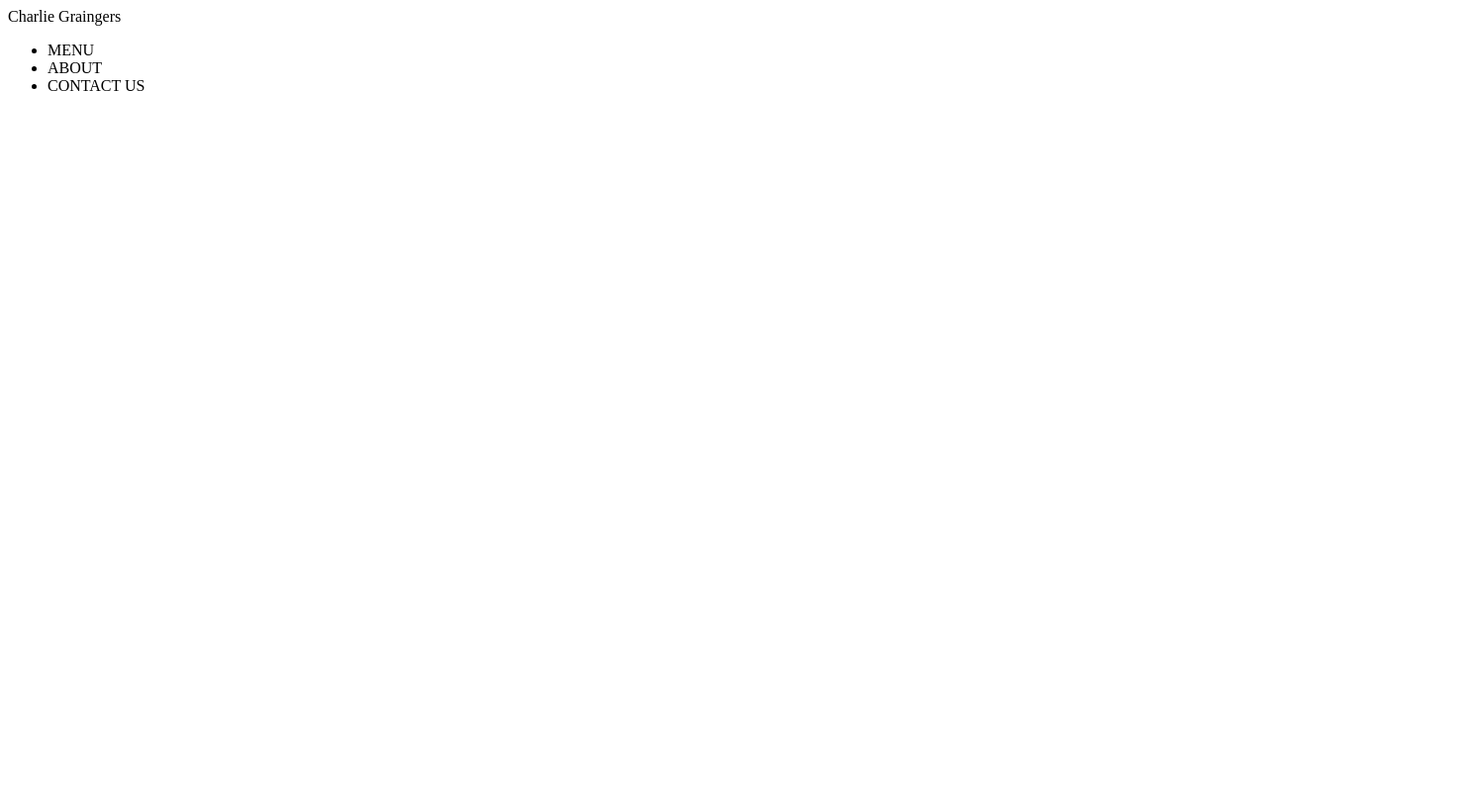
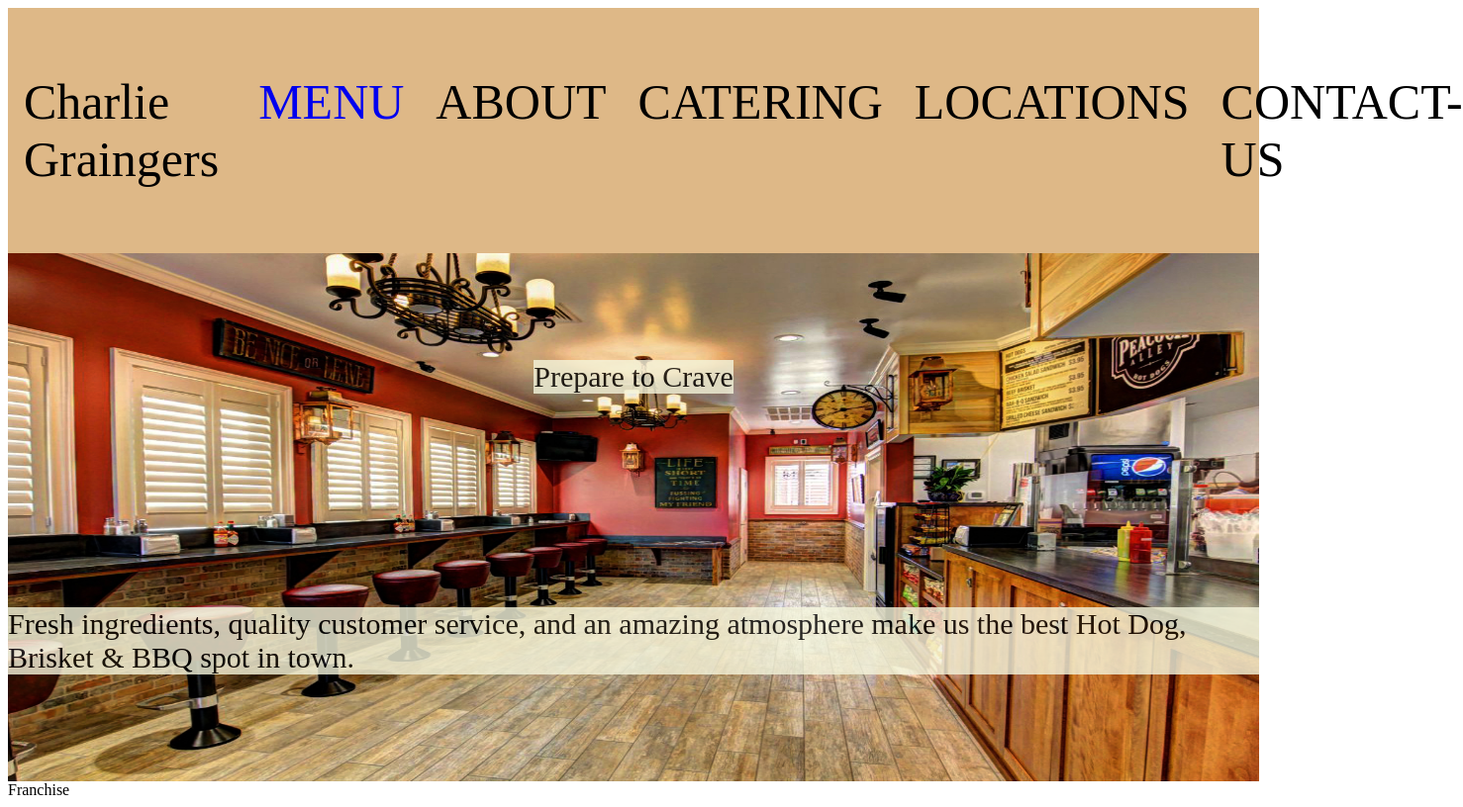
Before and after one commit to huytran5876/StateFarm-SarahLyle, a plain HTML site: page index.html in a window 1280 px wide. Shown: the whole page at 99% size, 1478 px wide, since content can reach past the window. Drawn offline with Linux system fonts and the light colour scheme; files that its build step writes are made by us from their sources; files whose address does not match are found by name.

Commit message:
edited front page layout and added menu html and CSS

```diff
--- a/CSS/styles.css
+++ b/CSS/styles.css
@@ -0,0 +1,67 @@
+body {
+    min-height: 100vh;
+}
+
+/*HEADER*/
+header {
+    padding: 16px;
+    display: flex;
+    align-items: center;
+    justify-content: space-between;
+    background-color: burlywood;
+    font-size: 50px;
+}
+
+.title  {
+    font-weight: bold;
+    font-size: 80px;
+}
+
+:any-link {
+    text-decoration: none;
+}
+
+ul {
+    list-style-type: none;
+    display: flex;
+    gap: 32px;
+    font-size: 50px;
+
+}
+
+/*CONTENT*/
+
+.body,
+.middle {
+    display: flex;
+    flex: 1 1 auto;
+    flex-direction: column;
+}
+
+.middle {
+    background-image: url(/home/huytran5876/CharlieGraingers/pictures/background.jpg);
+    background-repeat: no-repeat;
+    background-size: 100% 100%;
+}
+
+.content {
+    display: flex;
+    flex: 1 1 auto;
+    flex-direction: column;
+    justify-content: space-around;
+    align-items: center;
+}
+
+.saying,
+.description {
+    font-size: 30px;
+    background-color: beige;
+    opacity: .8;
+}
+
+@media screen {
+    .middle {
+        flex-direction: row;
+    }
+}
+/*FOOTER*/
--- a/index.html
+++ b/index.html
@@ -5,17 +5,50 @@
     <meta http-equiv="X-UA-Compatible" content="IE=edge">
     <meta name="viewport" content="width=device-width, initial-scale=1.0">
     <title>FrontPage</title>
-    <link rel="stylesheet" href="styles.css">
+    <link rel="stylesheet" href="CSS/styles.css">
 </head>
-<body>
-    <div class="header">
-        <div class="title">Charlie Graingers</div>
+<body class="body">
+    <header>Charlie Graingers
         <ul>
-            <li>MENU</li>
+            <a href="/home/huytran5876/CharlieGraingers/Menu/menu.html">MENU</a>
             <li>ABOUT</li>
-            <li>CONTACT US</li>
+            <li>CATERING</li>
+            <li>LOCATIONS</li>
+            <li>CONTACT-US</li>
         </ul>
+
+    </header>
+
+    <div class="middle">
+
+        <div class="content">
+
+            <div class="saying">
+                Prepare to Crave
+            </div>
+
+            <div class="description">
+                Fresh ingredients, quality customer service, and an amazing atmosphere make us the best Hot Dog, Brisket & BBQ spot in town.
+            </div>
+
+
+        </div>
+
+        <div class="sidebar1">
+            <!--sidebar 1 content-->
+
+        </div>
+
+        <div class="sidebar2">
+            <!--sidebar 2 content-->
+
+        </div>
+
     </div>
 
+    <footer>
+        Franchise
+
+    </footer>
 </body>
 </html>
```
Also changed, not shown: CSS/menu.css (added, +61 -0 lines), Menu/menu.html (added, +34 -0 lines), pictures/background.jpg (added), pictures/hotdogs.jpeg (added).
